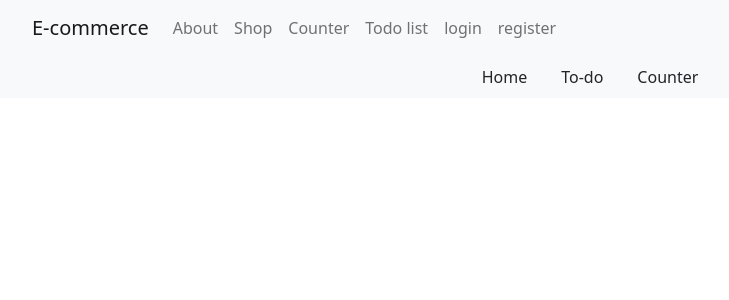
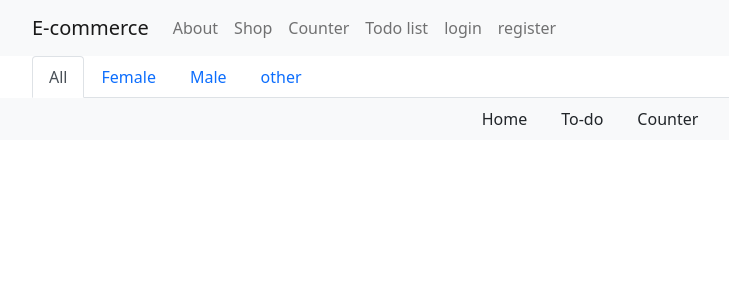
Before and after one commit to Ma9da/portfolio, a React (Create React App) app: page /tabs in a window 1280 px wide. Shown: the top 300 px of the page, without its empty margins (50-779 px from the left). Built offline with nearby package versions, Linux system fonts and the light colour scheme; the HTML template or start-up script is replaced by a standard one.

Commit message:
added filtring component

```diff
--- a/src/App.js
+++ b/src/App.js
@@ -10,6 +10,7 @@ import About from './components/about/About';
 import Todo from './views/todo/Todo';
 import LoginForm from './components/loginForm/LoginForm';
 import RegistrationForm from './components/registration/RegistrationForm';
+import Tabsfilters from './components/tabs/TabsFilters';
 function App() {
   return (
     <>
@@ -20,10 +21,11 @@ function App() {
             <Route path="/Counter" component={Counter} />
             <Route component={Shop} path="/Shop" />
             <Route component={ShopItem} path="/ShopItem/:id" exact />
-            <Route component={About} path="/about"/>
-            <Route component={Todo} path="/todo"/>
-            <Route component={LoginForm} path="/login"/>
-            <Route component={RegistrationForm} path="/registration"/>
+            <Route component={About} path="/about" />
+            <Route component={Todo} path="/todo" />
+            <Route component={LoginForm} path="/login" />
+            <Route component={RegistrationForm} path="/registration" />
+            <Route component={Tabsfilters} path="/tabs" />
             <Route component={Shop} path="/" exact />
           </Switch>
         </div>
--- a/src/components/shop/Shop.jsx
+++ b/src/components/shop/Shop.jsx
@@ -3,6 +3,7 @@ import { Badge, Card, Spinner } from "react-bootstrap"
 import { Link } from "react-router-dom"
 import './shop.css'
 import 'boxicons'
+import Tabsfilters from "../tabs/TabsFilters"
 
 const Shop = () => {
     const [products, setProducts] = useState([])
@@ -27,6 +28,7 @@ const Shop = () => {
                     (<div className="container">
                         <div className="row">
                             <h1 className="text-center my-5">Shop</h1>
+                            <Tabsfilters/>
                             {products.map(product => {
                                 return (
                                     <div className="col-xl-3 col-md-6 col-sm-6" key={product.id}>
--- a/src/components/shopItem/ShopItem.jsx
+++ b/src/components/shopItem/ShopItem.jsx
@@ -43,7 +43,7 @@ const ShopItem = ({ match }) => {
                                                     <Badge bg="secondary">{productItem.category} </Badge>
                                                 </div>
                                                 <div className="my-2"><Badge bg="light" text="dark">
-                                                    Rating: {productItem.rating.rate + " "}<box-icon name='star' type='solid' color='#ffe234' size="13px" ></box-icon>
+                                                    Rating: {productItem.rating.rate + " "}<box-icon name='star' type='solid' color='#FFC610' size="13px" ></box-icon>
                                                 </Badge></div>
                                                 <p>
                                                     {productItem.description}
--- /dev/null
+++ b/src/components/tabs/TabsFilters.jsx
@@ -0,0 +1,24 @@
+import React from 'react';
+
+const Tabsfilters = () => {
+    return (
+        <>
+            <ul class="nav nav-tabs">
+                <li class="nav-item">
+                    <a class="nav-link active" aria-current="page" href="#">All</a>
+                </li>
+                <li class="nav-item">
+                    <a class="nav-link" href="#">Female</a>
+                </li>
+                <li class="nav-item">
+                    <a class="nav-link" href="#">Male</a>
+                </li>
+                <li class="nav-item">
+                    <a class="nav-link ">other</a>
+                </li>
+            </ul>
+        </>
+    );
+}
+
+export default Tabsfilters;
```
